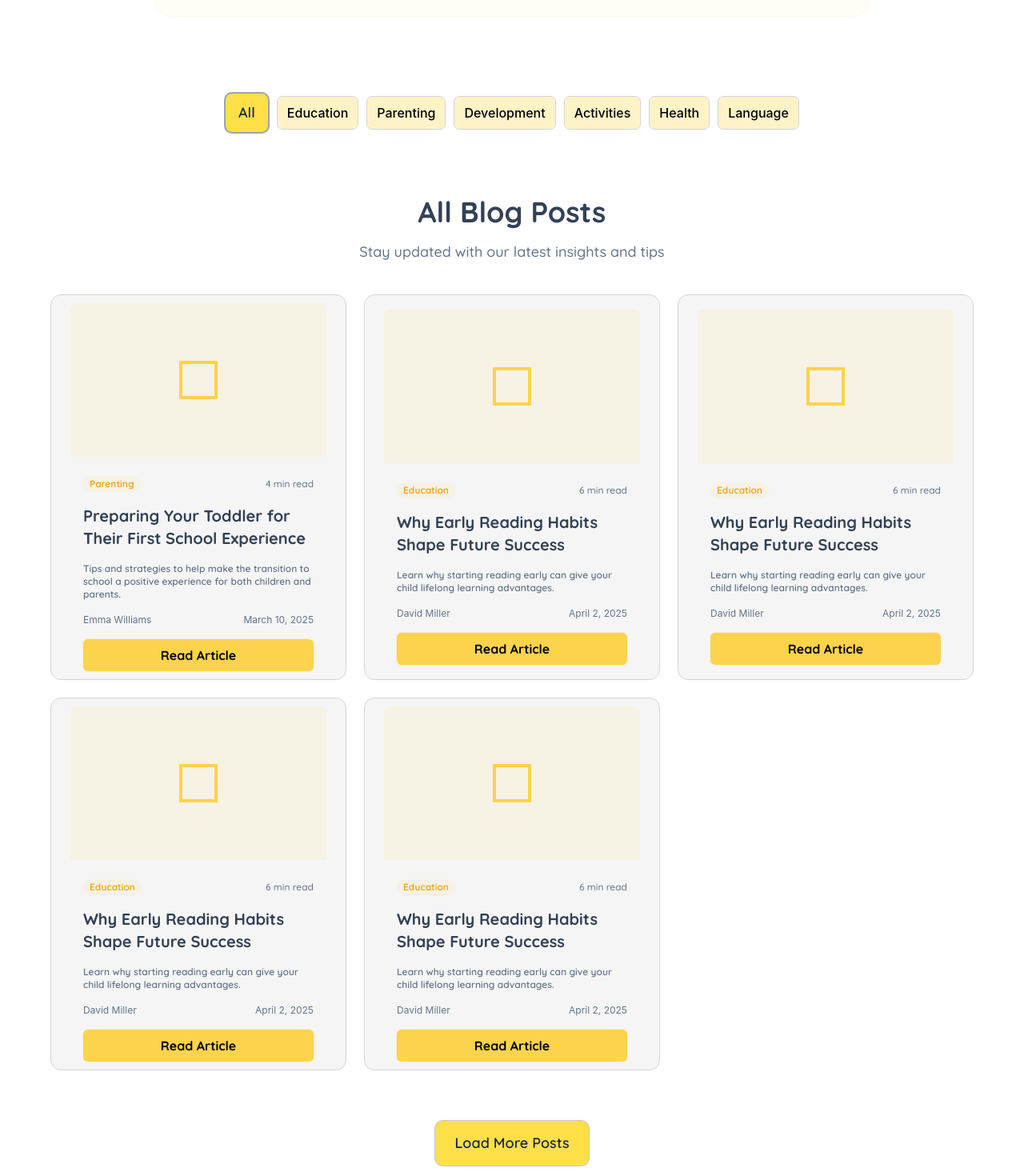
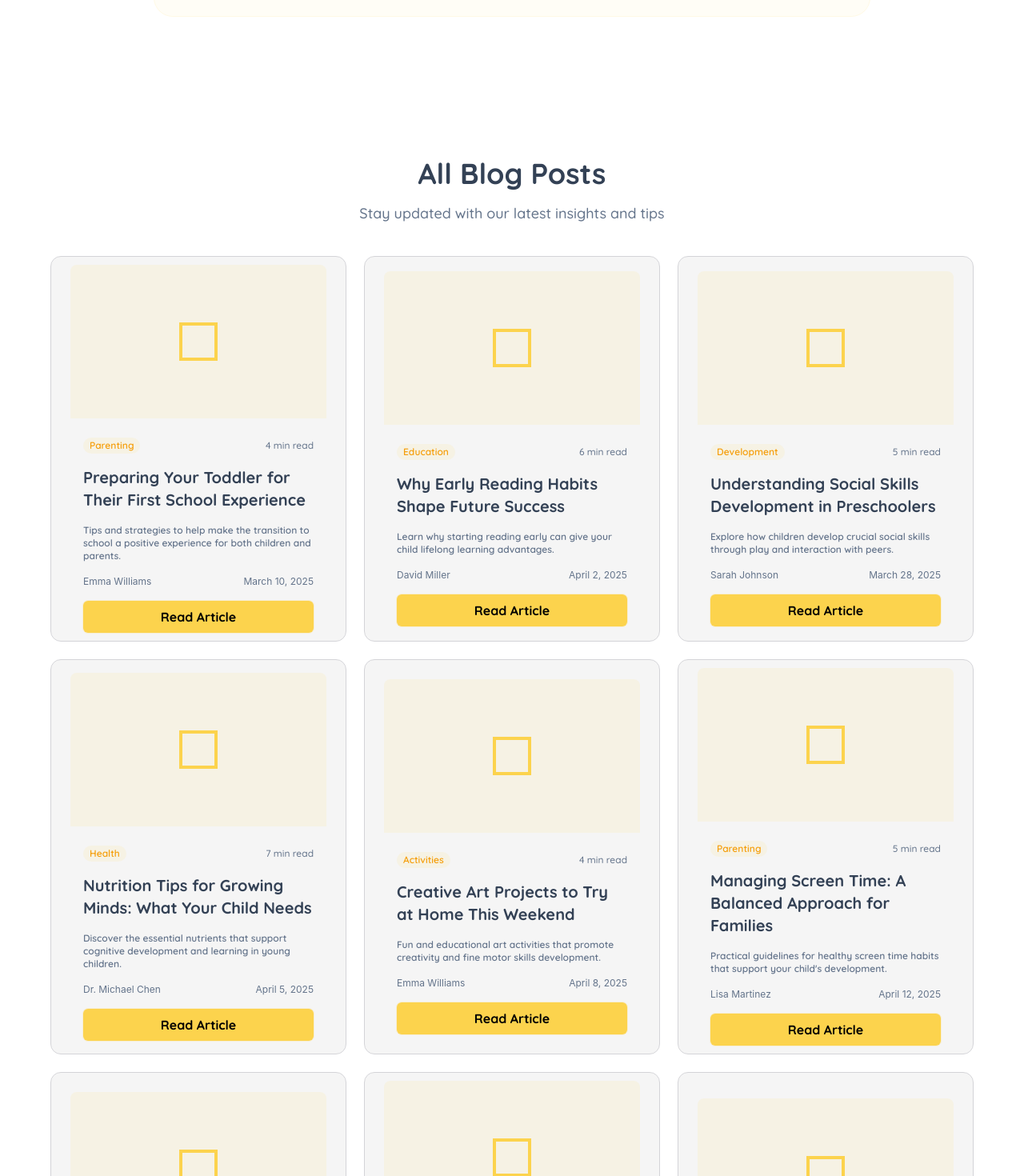
Before and after one commit to kmgmedia/sandton_prep_website, a Next.js app: page /blog in a window 1280 px wide. Shown: the part 760-2230 px from the top of the page at 80% size. Built offline with nearby package versions, Linux system fonts and the light colour scheme; a web font is replaced by a local one.

Commit message:
Updated on linking call buttons on the site.

```diff
--- a/components/sections/blog/blog-page.tsx
+++ b/components/sections/blog/blog-page.tsx
@@ -103,30 +103,120 @@ const Blogpage = () => {
             />
 
             <BlogCard
-              category="Education"
-              readTime="6 min read"
-              title="Why Early Reading Habits Shape Future Success"
-              description="Learn why starting reading early can give your child lifelong learning advantages."
-              author="David Miller"
-              date="April 2, 2025"
+              category="Development"
+              readTime="5 min read"
+              title="Understanding Social Skills Development in Preschoolers"
+              description="Explore how children develop crucial social skills through play and interaction with peers."
+              author="Sarah Johnson"
+              date="March 28, 2025"
+            />
+
+            <BlogCard
+              category="Health"
+              readTime="7 min read"
+              title="Nutrition Tips for Growing Minds: What Your Child Needs"
+              description="Discover the essential nutrients that support cognitive development and learning in young children."
+              author="Dr. Michael Chen"
+              date="April 5, 2025"
+            />
+
+            <BlogCard
+              category="Activities"
+              readTime="4 min read"
+              title="Creative Art Projects to Try at Home This Weekend"
+              description="Fun and educational art activities that promote creativity and fine motor skills development."
+              author="Emma Williams"
+              date="April 8, 2025"
+            />
+
+            <BlogCard
+              category="Parenting"
+              readTime="5 min read"
+              title="Managing Screen Time: A Balanced Approach for Families"
+              description="Practical guidelines for healthy screen time habits that support your child's development."
+              author="Lisa Martinez"
+              date="April 12, 2025"
             />
 
             <BlogCard
               category="Education"
               readTime="6 min read"
-              title="Why Early Reading Habits Shape Future Success"
-              description="Learn why starting reading early can give your child lifelong learning advantages."
+              title="The Role of Music in Early Childhood Development"
+              description="How musical activities enhance language skills, memory, and emotional expression in young learners."
               author="David Miller"
-              date="April 2, 2025"
+              date="April 15, 2025"
+            />
+
+            <BlogCard
+              category="Development"
+              readTime="5 min read"
+              title="Building Emotional Intelligence from an Early Age"
+              description="Strategies to help your child recognize, understand, and manage their emotions effectively."
+              author="Sarah Johnson"
+              date="April 18, 2025"
+            />
+
+            <BlogCard
+              category="Activities"
+              readTime="4 min read"
+              title="Outdoor Play Ideas for Every Season"
+              description="Year-round activities that encourage physical development and connection with nature."
+              author="Emma Williams"
+              date="April 20, 2025"
+            />
+
+            <BlogCard
+              category="Parenting"
+              readTime="6 min read"
+              title="Fostering Independence: Age-Appropriate Responsibilities"
+              description="Learn how to encourage self-reliance and confidence through developmentally suitable tasks."
+              author="Dr. Michael Chen"
+              date="April 22, 2025"
             />
 
             <BlogCard
               category="Education"
+              readTime="5 min read"
+              title="STEM Activities for Curious Little Minds"
+              description="Simple science and math activities that spark curiosity and critical thinking skills."
+              author="Lisa Martinez"
+              date="April 25, 2025"
+            />
+
+            <BlogCard
+              category="Health"
               readTime="6 min read"
-              title="Why Early Reading Habits Shape Future Success"
-              description="Learn why starting reading early can give your child lifelong learning advantages."
+              title="Sleep Routines: The Foundation of Learning Readiness"
+              description="Understanding the connection between quality sleep and your child's ability to learn and grow."
+              author="Dr. Michael Chen"
+              date="April 28, 2025"
+            />
+
+            <BlogCard
+              category="Activities"
+              readTime="5 min read"
+              title="Rainy Day Indoor Activities That Inspire Learning"
+              description="Creative ways to keep children engaged and learning when outdoor play isn't possible."
+              author="Emma Williams"
+              date="May 1, 2025"
+            />
+
+            <BlogCard
+              category="Parenting"
+              readTime="7 min read"
+              title="Positive Discipline Techniques for Young Children"
+              description="Effective strategies to guide behavior while building trust and respect with your child."
+              author="Sarah Johnson"
+              date="May 5, 2025"
+            />
+
+            <BlogCard
+              category="Education"
+              readTime="5 min read"
+              title="Language Development Milestones: What to Expect"
+              description="A guide to understanding normal language development stages and supporting your child's communication."
               author="David Miller"
-              date="April 2, 2025"
+              date="May 8, 2025"
             />
           </div>
           <div className="w-full mt-16 flex justify-center items-center">
--- a/components/sections/blog/selection-btn.tsx
+++ b/components/sections/blog/selection-btn.tsx
@@ -6,38 +6,7 @@ const SelectionBtn = () => {
   return (
     <section className="w-full flex justify-center px-4 pb-8">
       <div className="flex flex-wrap justify-center items-center gap-3">
-        {/* All Button */}
-        <div
-          data-badge="false"
-          data-icon="false"
-          data-size="40"
-          data-state="Focused"
-          data-type="Secondary"
-          className="px-4 py-2.5 bg-yellow-300 rounded-lg shadow-[0px_0px_0px_1px_rgba(0,0,0,0.22)] outline outline-2 outline-gray-400 flex justify-center items-center"
-        >
-          <span className="text-blue-950 text-sm sm:text-base md:text-lg font-semibold font-['Quicksand']">
-            All
-          </span>
-        </div>
-
-        {/* Other Categories */}
-        {[
-          "Education",
-          "Parenting",
-          "Development",
-          "Activities",
-          "Health",
-          "Language",
-        ].map((category, index) => (
-          <div
-            key={index}
-            className="px-3 py-2 bg-amber-100 rounded-md outline outline-1 outline-gray-300 flex justify-center items-center"
-          >
-            <span className="text-black text-xs sm:text-sm md:text-base font-medium font-['Inter']">
-              {category}
-            </span>
-          </div>
-        ))}
+        {/* Buttons removed */}
       </div>
     </section>
   );
--- a/components/sections/events/event-page.tsx
+++ b/components/sections/events/event-page.tsx
@@ -12,6 +12,20 @@ const EventPage = () => {
 
   const handleClick = () => {
     router.push("/contact");
+  };
+
+  const handleNavigation = (label: string) => {
+    switch (label) {
+      case "Read our Blog":
+        router.push("/blog");
+        break;
+      case "Explore Classes":
+        router.push("/classes");
+        break;
+      case "Book a Visit":
+        router.push("/bookpage");
+        break;
+    }
   };
 
   return (
@@ -95,12 +109,12 @@ const EventPage = () => {
         </div>
       </section>
 
-      <section className="py-16 sm:py-20 md:py-24 px-4 sm:px-6">
+      <section className="pt-8 sm:pt-10 md:pt-12 pb-16 sm:pb-20 md:pb-24 px-4 sm:px-6">
         <div>
           <SelectionBtn />
         </div>
 
-        <div className="w-full flex justify-center items-center px-4 py-10">
+        <div className="w-full flex justify-center items-center px-4">
           <div className="max-w-lg flex flex-col justify-start items-center gap-2 text-center">
             <div className="text-slate-700 text-2xl sm:text-3xl md:text-4xl font-bold font-['Quicksand'] leading-snug sm:leading-[44px] md:leading-[56px]">
               Upcoming Events list
@@ -177,6 +191,71 @@ const EventPage = () => {
               detailsButtonText="Details"
             />
           </div>
+
+          <div className="w-full max-w-[480px]">
+            <EventCard
+              categoryLabel="Cultural"
+              title="International Food Festival"
+              description="Celebrate diversity with food, music, and cultural performances from around the world."
+              classroomInfo="Main Hall"
+              ageInfo="All Ages"
+              dateInfo="June 5, 2025"
+              readButtonText="Read Article"
+              detailsButtonText="Details"
+            />
+          </div>
+
+          <div className="w-full max-w-[480px]">
+            <EventCard
+              categoryLabel="Educational"
+              title="Science Fair Exhibition"
+              description="Students present their science projects and experiments in an interactive showcase."
+              classroomInfo="Science Lab & Corridor"
+              ageInfo="5-10 years"
+              dateInfo="June 12, 2025"
+              readButtonText="Read Article"
+              detailsButtonText="Details"
+            />
+          </div>
+
+          <div className="w-full max-w-[480px]">
+            <EventCard
+              categoryLabel="Creative"
+              title="Art Gallery Opening"
+              description="Exhibition of student artwork including paintings, sculptures, and digital creations."
+              classroomInfo="Art Studio"
+              ageInfo="All Ages"
+              dateInfo="June 19, 2025"
+              readButtonText="Read Article"
+              detailsButtonText="Details"
+            />
+          </div>
+
+          <div className="w-full max-w-[480px]">
+            <EventCard
+              categoryLabel="Celebration"
+              title="End of Year Concert"
+              description="A grand finale featuring performances from all classes to celebrate the school year."
+              classroomInfo="Auditorium"
+              ageInfo="All Ages"
+              dateInfo="June 28, 2025"
+              readButtonText="Read Article"
+              detailsButtonText="Details"
+            />
+          </div>
+
+          <div className="w-full max-w-[480px]">
+            <EventCard
+              categoryLabel="Community"
+              title="Summer Reading Challenge"
+              description="Kick off our summer reading program with fun activities and reading goals for all age groups."
+              classroomInfo="Library"
+              ageInfo="All Ages"
+              dateInfo="July 3, 2025"
+              readButtonText="Read Article"
+              detailsButtonText="Details"
+            />
+          </div>
         </div>
         <div className="w-full mt-4 flex justify-center items-center">
           {/* Load More Posts Button */}
@@ -229,14 +308,15 @@ const EventPage = () => {
             <div className="flex flex-row flex-wrap justify-center items-center gap-4">
               {["Read our Blog", "Explore Classes", "Book a Visit"].map(
                 (label) => (
-                  <div
+                  <button
                     key={label}
-                    className="w-45 px-4 py-3 bg-yellow-300 rounded-[10px] flex justify-center items-center hover:scale-105 transition-transform"
+                    onClick={() => handleNavigation(label)}
+                    className="w-45 px-4 py-3 bg-yellow-300 rounded-[10px] flex justify-center items-center hover:scale-105 hover:bg-yellow-400 transition-transform cursor-pointer"
                   >
                     <span className="text-blue-950 text-lg font-semibold font-['Quicksand'] text-center">
                       {label}
                     </span>
-                  </div>
+                  </button>
                 )
               )}
             </div>
```
Also changed, not shown: components/sections/about/about.tsx (+6 -1 lines), components/sections/about/team.tsx (+19 -7 lines), components/sections/classes/class-cards.tsx (+16 -3 lines), components/sections/classes/class-page.tsx (+17 -4 lines).
